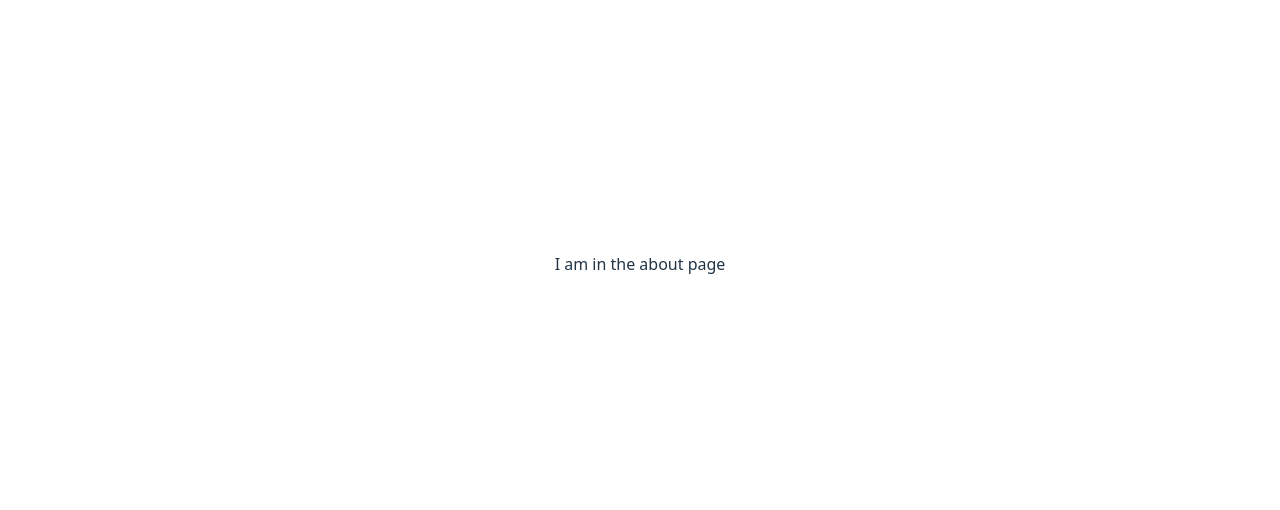
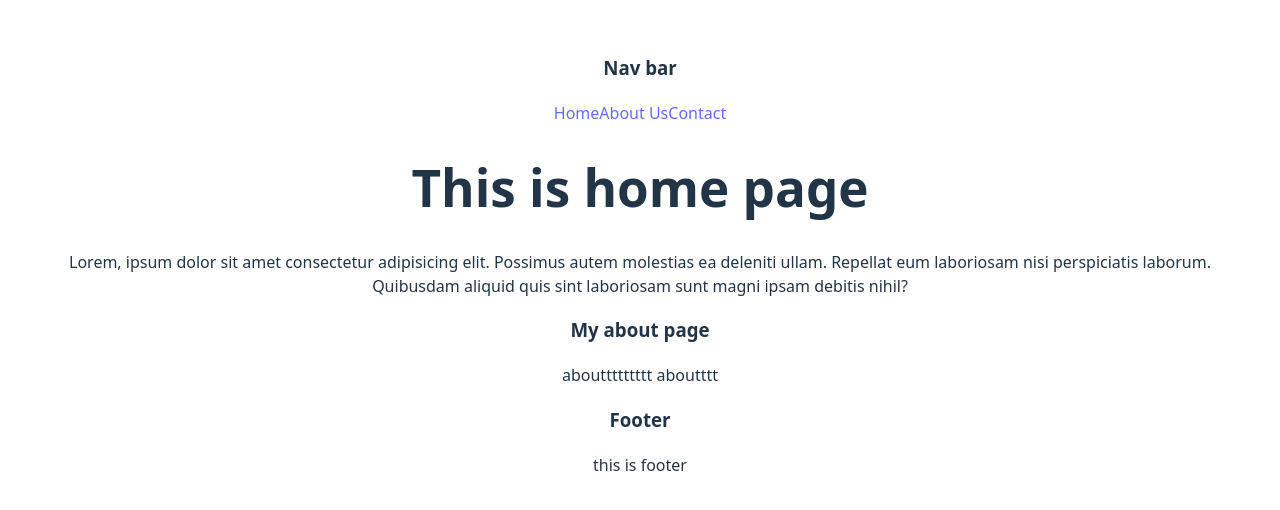
Before and after one commit to sazid0101/React-router-introduction, a React (Vite) app: page /about in a window 1280 px wide. Shown: the part 136-646 px from the top of the page. Built offline with nearby package versions, Linux system fonts and the light colour scheme.

Commit message:
nested router practice

```diff
--- /dev/null
+++ b/src/Components/About/About.jsx
@@ -0,0 +1,10 @@
+const About = () => {
+    return (
+        <div>
+            <h3>My about page</h3>
+            <p>abouttttttttt aboutttt</p>
+        </div>
+    );
+};
+
+export default About;
--- /dev/null
+++ b/src/Components/Contact/Contact.jsx
@@ -0,0 +1,10 @@
+const Contact = () => {
+    return (
+        <div>
+            <h3>my contact</h3>
+            <p>contacttttttttttttttt contact</p>
+        </div>
+    );
+};
+
+export default Contact;
--- /dev/null
+++ b/src/Components/Footer/Footer.jsx
@@ -0,0 +1,10 @@
+const Footer = () => {
+    return (
+        <div>
+            <h3>Footer</h3>
+            <p>this is footer</p>
+        </div>
+    );
+};
+
+export default Footer;
--- /dev/null
+++ b/src/Components/Header/Header.jsx
@@ -0,0 +1,14 @@
+const Header = () => {
+    return (
+        <div>
+            <h3>Nav bar</h3>
+            <div>
+                <a href="/">Home</a>
+                <a href="/about">About Us</a>
+                <a href="/contact">Contact</a>
+            </div>
+        </div>
+    );
+};
+
+export default Header;
--- /dev/null
+++ b/src/Components/Home/Home.jsx
@@ -0,0 +1,19 @@
+import { Outlet } from "react-router-dom";
+import Header from "../Header/Header";
+import Footer from "../Footer/Footer";
+
+const Home = () => {
+    return (
+        <div>
+            <Header></Header>
+
+            <h1>This is home page</h1>
+            <p>Lorem, ipsum dolor sit amet consectetur adipisicing elit. Possimus autem molestias ea deleniti ullam. Repellat eum laboriosam nisi perspiciatis laborum. Quibusdam aliquid quis sint laboriosam sunt magni ipsam debitis nihil?</p>
+            <Outlet></Outlet>
+
+            <Footer></Footer>
+        </div>
+    );
+};
+
+export default Home;
```
Also changed, not shown: src/main.jsx (+16 -9 lines).
